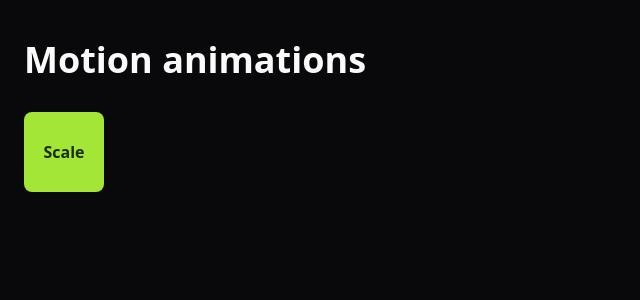
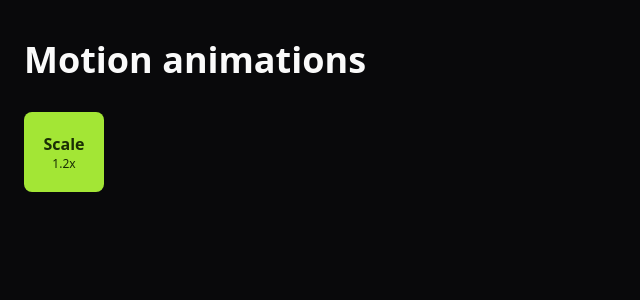
Before and after one commit to victorbadaro/react-motion-example, a React (Vite) app: page / in a window 1280 px wide. Shown: the top 300 px of the page, without its empty margins (0-640 px from the left). Built offline with nearby package versions, Linux system fonts and the light colour scheme.

Commit message:
feat: add value prop in the scale component to handle the size of the scale

```diff
--- a/src/components/scale.tsx
+++ b/src/components/scale.tsx
@@ -1,12 +1,19 @@
 import { motion } from 'motion/react';
 
-export function Scale() {
+interface ScaleProps {
+	value?: number;
+}
+
+export function Scale({ value = 1.2 }: ScaleProps) {
 	return (
 		<motion.div
-			className="flex items-center justify-center size-20 rounded-lg font-semibold cursor-pointer bg-lime-400 text-lime-950"
-			whileHover={{ scale: 1.2 }}
+			className="flex flex-col items-center justify-center size-20 rounded-lg font-semibold cursor-pointer bg-lime-400 text-lime-950"
+			whileHover={{
+				scale: value
+			}}
 		>
 			Scale
+			<span className="text-xs font-normal">{value}x</span>
 		</motion.div>
 	);
 }
```
